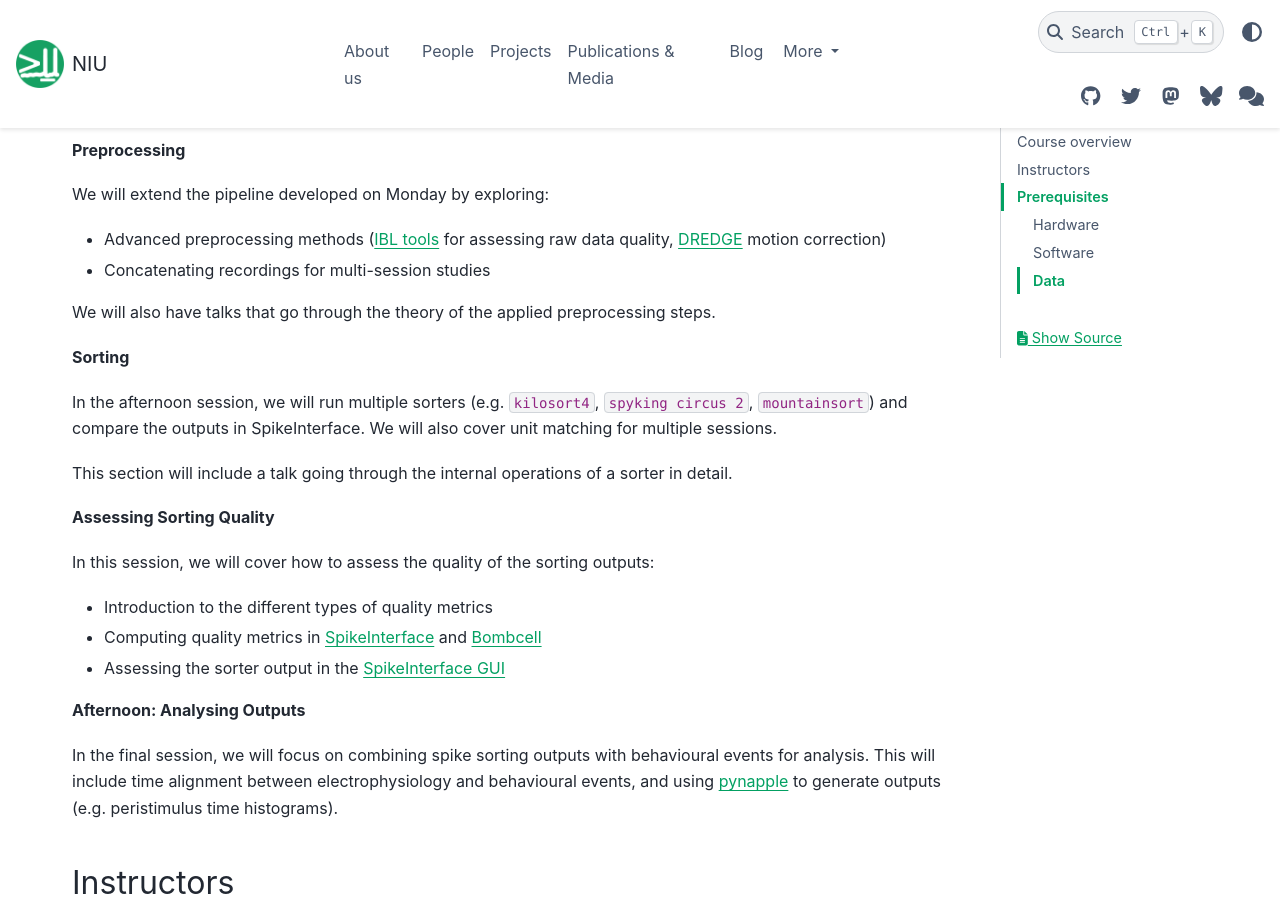
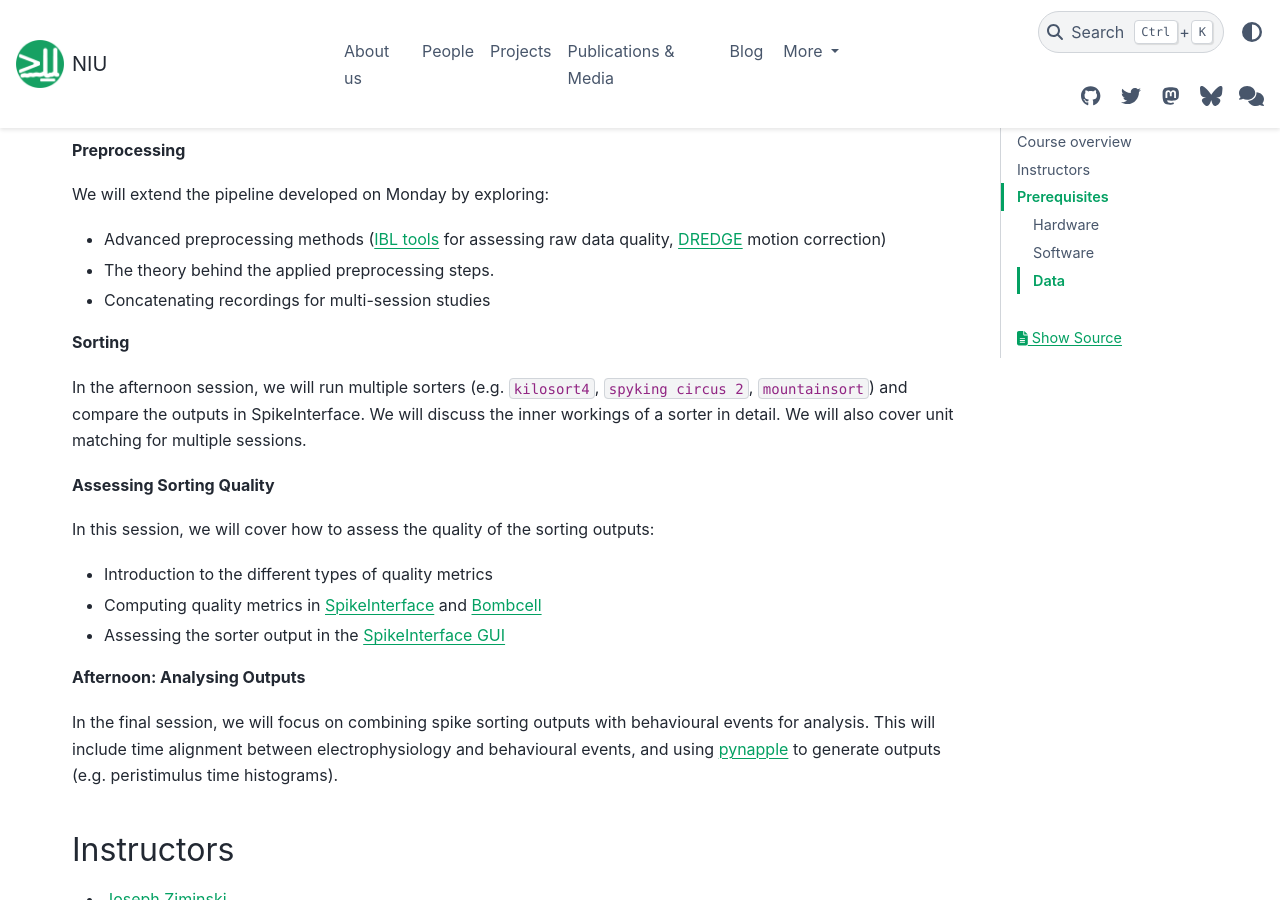
Before and after one commit to neuroinformatics-unit/neuroinformatics-unit.github.io, a Sphinx documentation site: the page built from docs/source/open-software-summer-school/2026/extracellular-electrophysiology.md, in a window 1280 px wide and 900 px high, scrolled down 912 px. Built offline with Sphinx 7.4.7 and the PyData theme 0.15.4, drawn with Linux system fonts in a browser that asks for light colours; nearby versions of some CDN libraries.

Commit message:
Remove references to lecture 2.

```diff
--- a/docs/source/open-software-summer-school/2026/extracellular-electrophysiology.md
+++ b/docs/source/open-software-summer-school/2026/extracellular-electrophysiology.md
@@ -36,17 +36,15 @@ common median referencing), sorting (e.g. `kilosort4`) and computing quality met
 We will extend the pipeline developed on Monday by exploring:
 - Advanced preprocessing methods ([IBL tools](https://figshare.com/articles/online_resource/Spike_sorting_pipeline_for_the_International_Brain_Laboratory/19705522)
 for assessing raw data quality, [DREDGE](https://www.nature.com/articles/s41592-025-02614-5) motion correction)
+- The theory behind the applied preprocessing steps.
 - Concatenating recordings for multi-session studies
-
-We will also have talks that go through the theory of the applied preprocessing steps.
 
 **Sorting**
 
 In the afternoon session, we will run multiple sorters
 (e.g. `kilosort4`, `spyking circus 2`, `mountainsort`) and compare the outputs
-in SpikeInterface. We will also cover unit matching for multiple sessions.
-
-This section will include a talk going through the internal operations of a sorter in detail.
+in SpikeInterface. We will discuss the inner workings of a sorter in detail.
+We will also cover unit matching for multiple sessions.
 
 **Assessing Sorting Quality**
 
```
